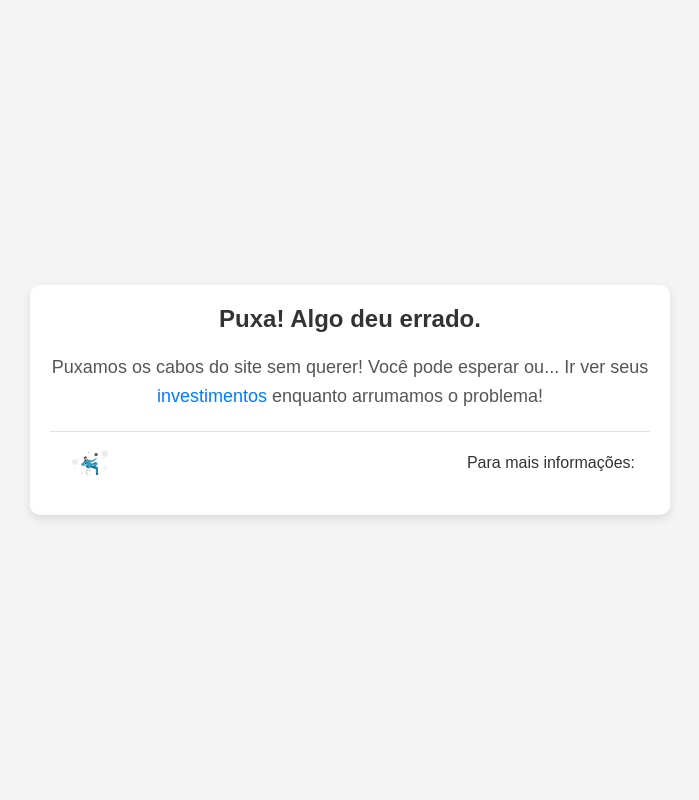
After one commit to shirokkkj/Advisors-MainSite, a Flask app: template source/templates/505.html in a window 1280 px wide. The commit adds this page. Shown: the whole page, without its empty margins (290-989 px from the left). Run offline with Flask 3, Linux system fonts and the light colour scheme; the template is opened without the code that fills it, so the values that code supplies are empty.

Commit message:
git commited

```diff
--- a/source/routes.py
+++ b/source/routes.py
@@ -9,6 +9,8 @@ import datetime
 
 
 def config_routes(MASTER_PASSWORD, app):
+
+
     @app.route('/login', methods=['GET', 'POST'])
     def login():
         form = Login()
--- /dev/null
+++ b/source/static/css/505.css
@@ -0,0 +1,86 @@
+/* Definições gerais */
+body {
+    font-family: Arial, sans-serif;
+    background-color: #f4f4f4;
+    margin: 0;
+    padding: 0;
+    display: flex;
+    align-items: center;
+    justify-content: center;
+    height: 100vh;
+}
+
+/* Estilo para o contêiner principal */
+.main-error {
+    text-align: center;
+    max-width: 600px;
+    background-color: #ffffff;
+    padding: 20px;
+    border-radius: 10px;
+    box-shadow: 0 4px 10px rgba(0, 0, 0, 0.1);
+}
+
+/* Título de erro */
+.on-top-title {
+    font-size: 24px;
+    font-weight: bold;
+    color: #333;
+    margin-bottom: 20px;
+}
+
+/* Estilo para o parágrafo principal */
+.column-total p {
+    font-size: 18px;
+    color: #555;
+    line-height: 1.6;
+    margin-bottom: 20px;
+}
+
+/* Estilo para links */
+.column-total a {
+    color: #007bff;
+    text-decoration: none;
+}
+
+.column-total a:hover {
+    text-decoration: underline;
+}
+
+/* Estilo para a mensagem de suporte */
+.suport-end-message {
+    display: flex;
+    align-items: center;
+    justify-content: space-between;
+    margin-top: 20px;
+    padding: 15px;
+    border-top: 1px solid #e0e0e0;
+}
+
+.left-image-suport {
+    width: 50px;
+    height: auto;
+    margin-right: 15px;
+}
+
+.suport-end-message p {
+    font-size: 16px;
+    color: #333;
+    margin: 0;
+}
+
+/* Responsividade para telas menores */
+@media (max-width: 480px) {
+    .suport-end-message {
+        flex-direction: column;
+        align-items: center;
+        text-align: center;
+    }
+
+    .left-image-suport {
+        margin-bottom: 10px;
+    }
+
+    .suport-end-message p {
+        font-size: 14px;
+    }
+}
--- a/source/static/css/navbar.css
+++ b/source/static/css/navbar.css
@@ -12,6 +12,7 @@ body {
     padding: 0;
     background-color: #253645;
     font-family: 'Poppins', sans-serif;
+    font-weight: bold;
 }
 
 .side-bar {
--- /dev/null
+++ b/source/templates/505.html
@@ -0,0 +1,21 @@
+<!DOCTYPE html>
+<html lang="en">
+<head>
+    <meta charset="UTF-8">
+    <meta name="viewport" content="width=device-width, initial-scale=1.0">
+    <title>Internal Server Error</title>
+    <link rel="stylesheet" href="{{url_for('static', filename='css/505.css')}}">
+</head>
+<body>
+    <div class="main-error">
+        <div class="on-top-title">Puxa! Algo deu errado.</div>
+        <div class="column-total" >
+            <p>Puxamos os cabos do site sem querer! Você pode esperar ou... Ir ver seus <a href="{{url_for('home')}}">investimentos</a> enquanto arrumamos o problema!</p>
+            <div class="suport-end-message">
+                <img class="left-image-suport" src="{{url_for('static', filename='anim.svg')}}" alt="">
+                <p>Para mais informações: <a href="#"></a></p>
+            </div>
+        </div>
+    </div>
+</body>
+</html>
--- a/source/templates/add_clients.html
+++ b/source/templates/add_clients.html
@@ -1,4 +1,7 @@
 <link rel="stylesheet" href=" {{url_for('static', filename='css/form.css')}} ">
+
+<link href='https://unpkg.com/boxicons@2.0.9/css/boxicons.min.css' rel='stylesheet'>
+<link rel="stylesheet" href="https://cdn.jsdelivr.net/npm/flatpickr/dist/flatpickr.min.css">
 
 <form
      action="{{ url_for('register.register') if not user else url_for('table.update_user_id', user_id=user.id) }}"
```
Also changed, not shown: source/config.py (+7 -1 lines), source/templates/register_investments.html (+7 -2 lines), README.md.
